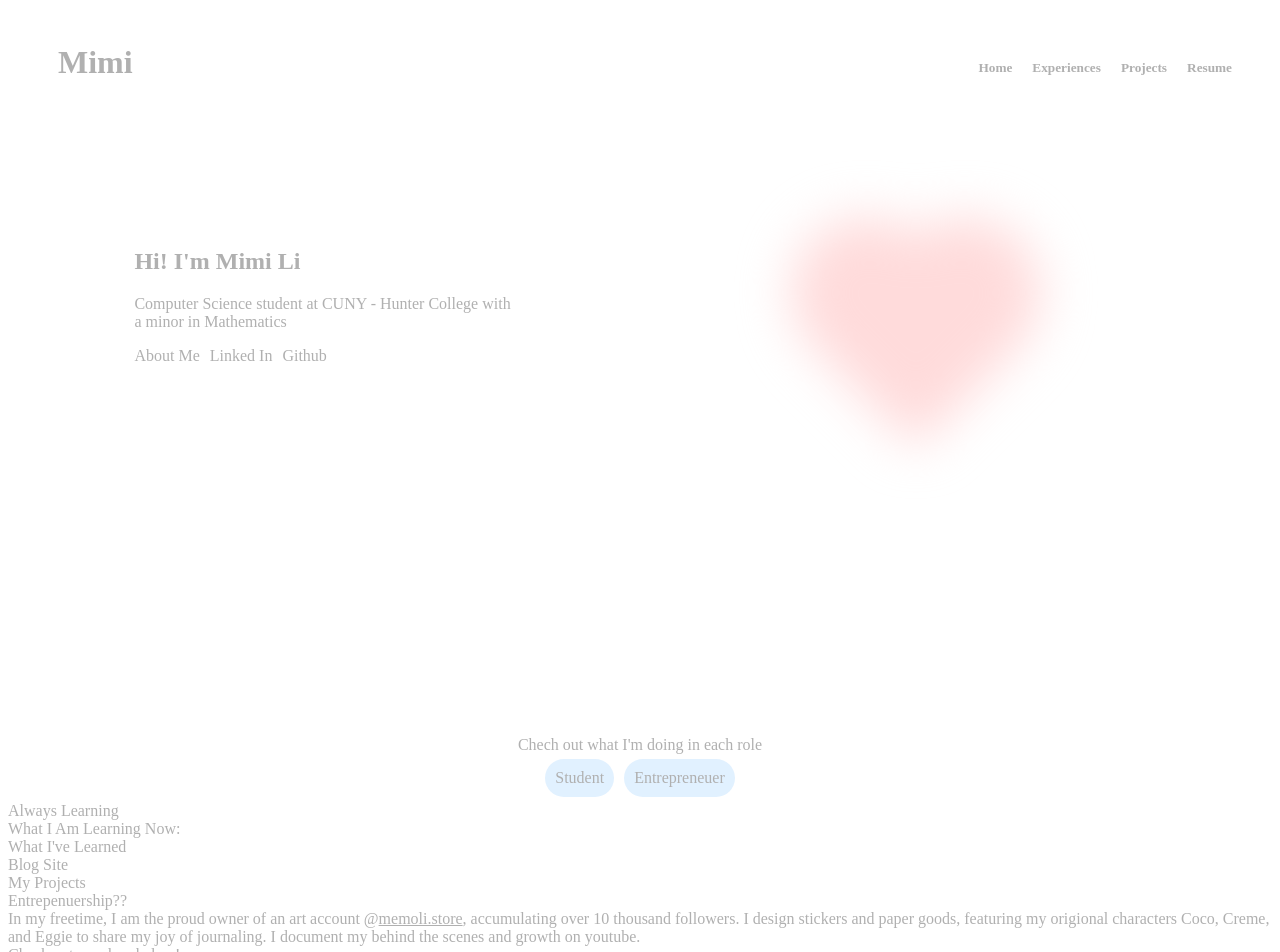
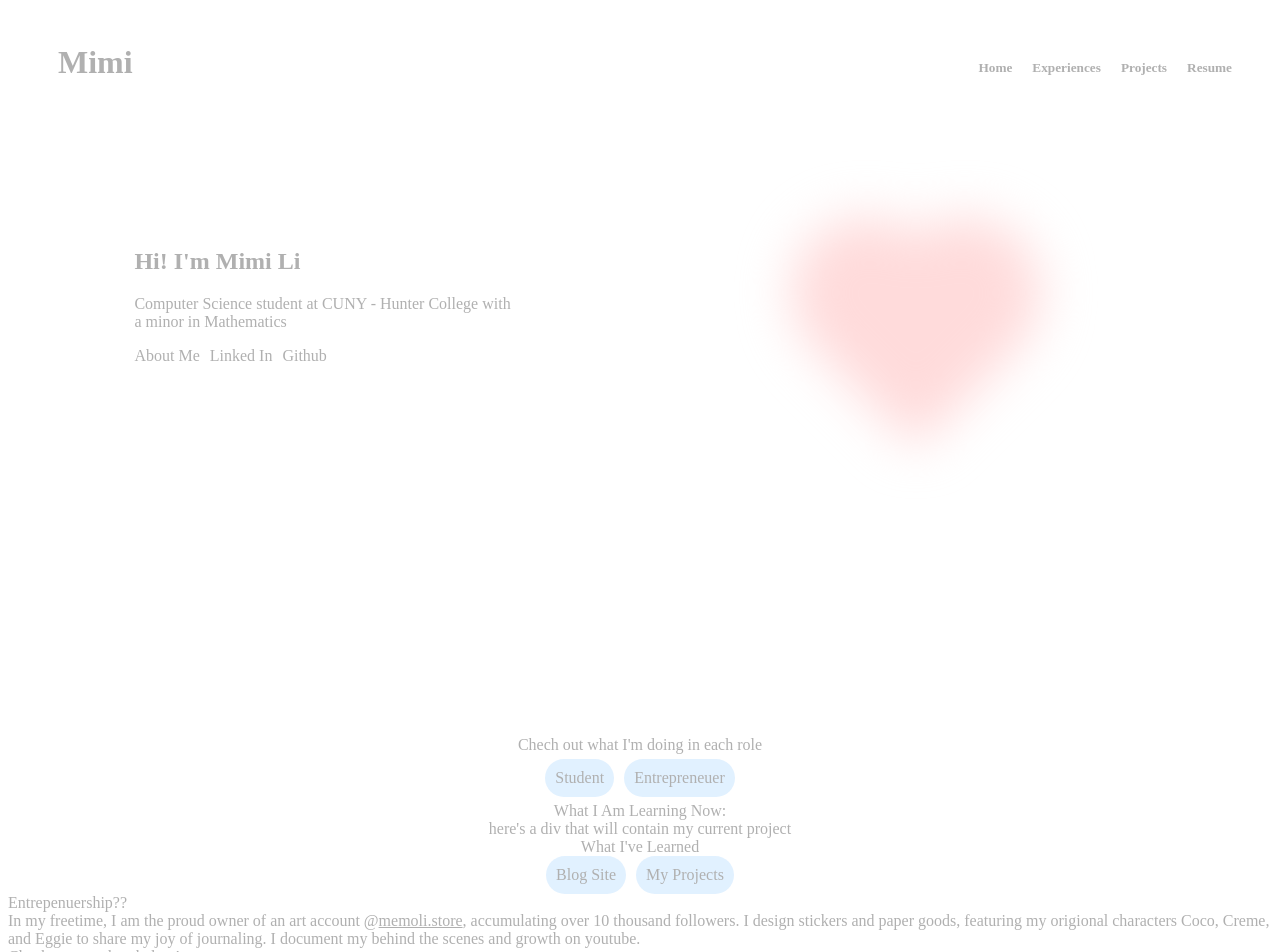
Before and after one commit to wei892/portfolio, a React (Vite) app: page / in a window 1280 px wide. Shown: the top 952 px of the page. Built offline with nearby package versions, Linux system fonts and the light colour scheme.

Commit message:
added styling to student display

```diff
--- /dev/null
+++ b/src/compnents/studentDisplay.css
@@ -0,0 +1,20 @@
+.displayCont{
+    text-align: center;
+    width: 80%;
+    margin: auto;
+    justify-content: center;
+}
+
+.buttonContainer{
+    display: flex;
+    flex-direction: row;
+    justify-content: center;
+    gap: 10px;
+}
+
+.button{
+    background-color: rgb(225, 241, 255);
+    padding: 10px;
+    width: fit-content;
+    border-radius: 20px;
+}
--- a/src/compnents/studentDisplay.jsx
+++ b/src/compnents/studentDisplay.jsx
@@ -1,23 +1,27 @@
+// import css
+import './studentDisplay.css'
+
 
 const StudentDisplay = () => {
     return (
         <>
-            <div> Always Learning </div>
+            <div className='displayCont'>
+                {/* <div className="header"> Always Learning </div> */}
 
-            <div>
+                <div className='title'>
                     What I Am Learning Now:
                     <div>
-
+                        here's a div that will contain my current project
                     </div>
                 </div>
-
-            <div>
                 What I've Learned
-                <div>
+                <div className='buttonContainer'>
+                    <div className='button'>
                         Blog Site
                     </div>
-                <div>
+                    <div className='button'>
                         My Projects
+                    </div>
                 </div>
             </div>
 
```
Lines whose indentation alone changed are shown as unchanged.
